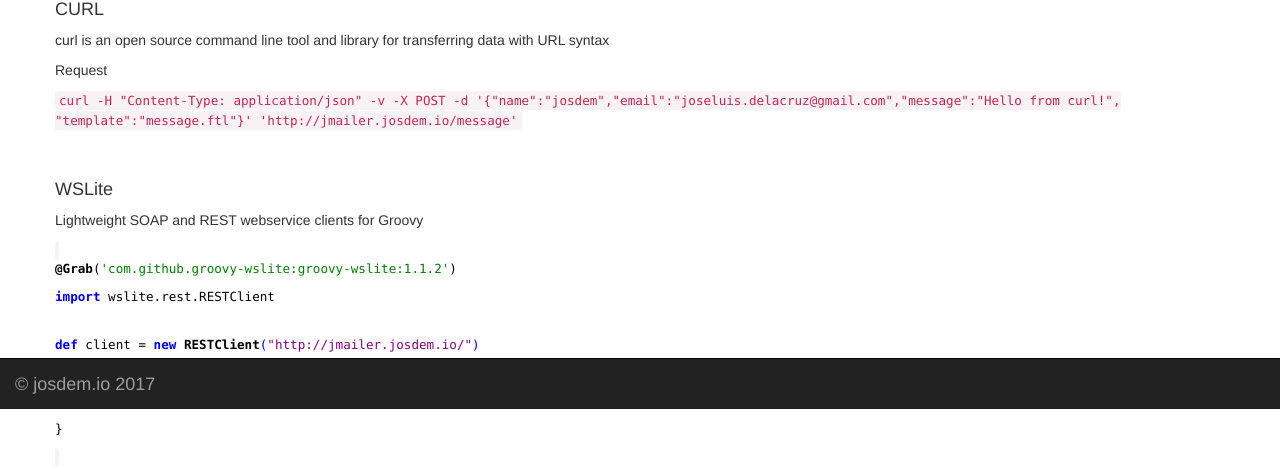
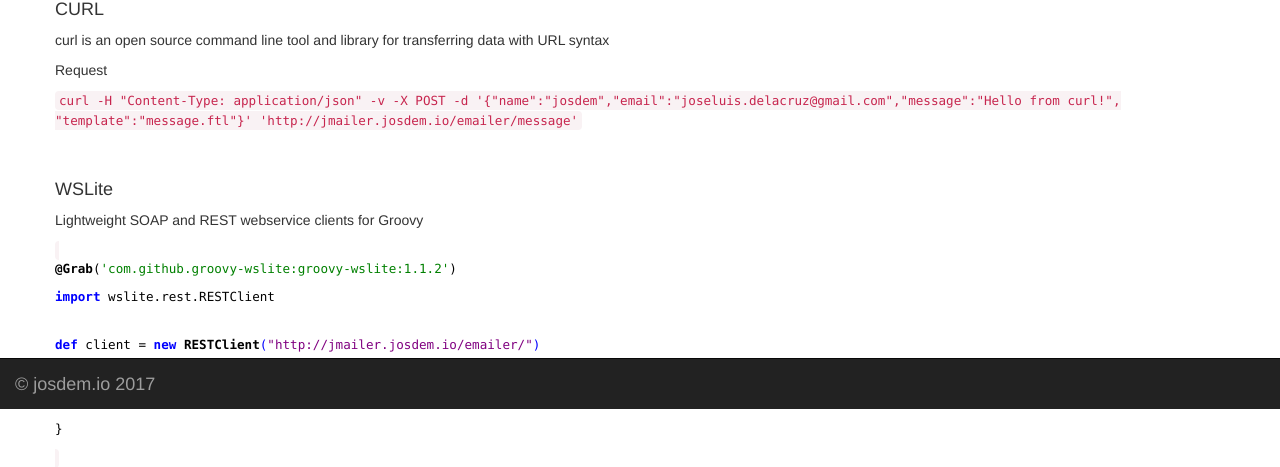
Before and after one commit to josdem/jmailer-spring-boot, a Spring app: page /command_line in a window 1280 px wide. Shown: the part 391-858 px from the top of the page. Run offline with Thymeleaf, Linux system fonts and the light colour scheme; the template is opened without the code that fills it, so the values that code supplies are empty; some libraries are stand-ins or nearby versions.

Commit message:
Adding paths with emailer

```diff
--- a/web/src/main/resources/templates/command_line.html
+++ b/web/src/main/resources/templates/command_line.html
@@ -21,7 +21,7 @@
         <h4>CURL</h4>
         <p>curl is an open source command line tool and library for transferring data with URL syntax</p>
         <p>Request</p>
-        <code>curl -H "Content-Type: application/json" -v -X POST -d '{"name":"josdem","email":"joseluis.delacruz@gmail.com","message":"Hello from curl!", "template":"message.ftl"}' 'http://jmailer.josdem.io/message'</code>
+        <code>curl -H "Content-Type: application/json" -v -X POST -d '{"name":"josdem","email":"joseluis.delacruz@gmail.com","message":"Hello from curl!", "template":"message.ftl"}' 'http://jmailer.josdem.io/emailer/message'</code>
         <br/><br/><br/>
         <h4>WSLite</h4>
         <p>Lightweight SOAP and REST webservice clients for Groovy</p>
@@ -29,7 +29,7 @@
           <p style="color:black;"><strong>@Grab</strong>(<font color="green">'com.github.groovy-wslite:groovy-wslite:1.1.2'</font>)</p>
           <p style="color:blue;"><strong>import</strong><font color="black"> wslite.rest.RESTClient</font></p>
           <br/>
-          <p style="color:blue;"><strong>def</strong><font color="black"> client = </font><strong>new </strong><font color="black"><strong>RESTClient</strong></font>(<font color="purple">"http://jmailer.josdem.io/"</font>)</p>
+          <p style="color:blue;"><strong>def</strong><font color="black"> client = </font><strong>new </strong><font color="black"><strong>RESTClient</strong></font>(<font color="purple">"http://jmailer.josdem.io/emailer/"</font>)</p>
           <p style="color:black;">client.<strong>post</strong>(path:<font color="green">'message'</font>){</p>
           <p style="color:black;">&nbsp;&nbsp;json name:<font color="purple">"josdem"</font>,email:<font color="purple">"joseluis.delacruz@gmail.com"</font>,message:<font color="purple">"Hello from curl!"</font>,template:<font color="purple">"message.ftl"</font></p>
           <p style="color:black;">}</p>
```
